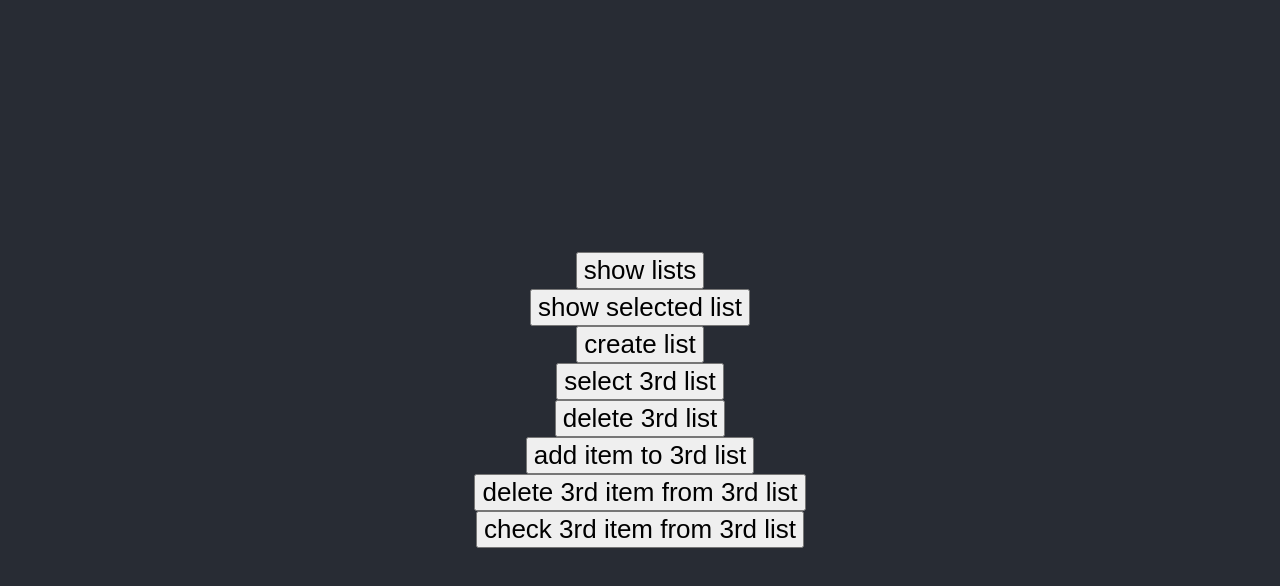
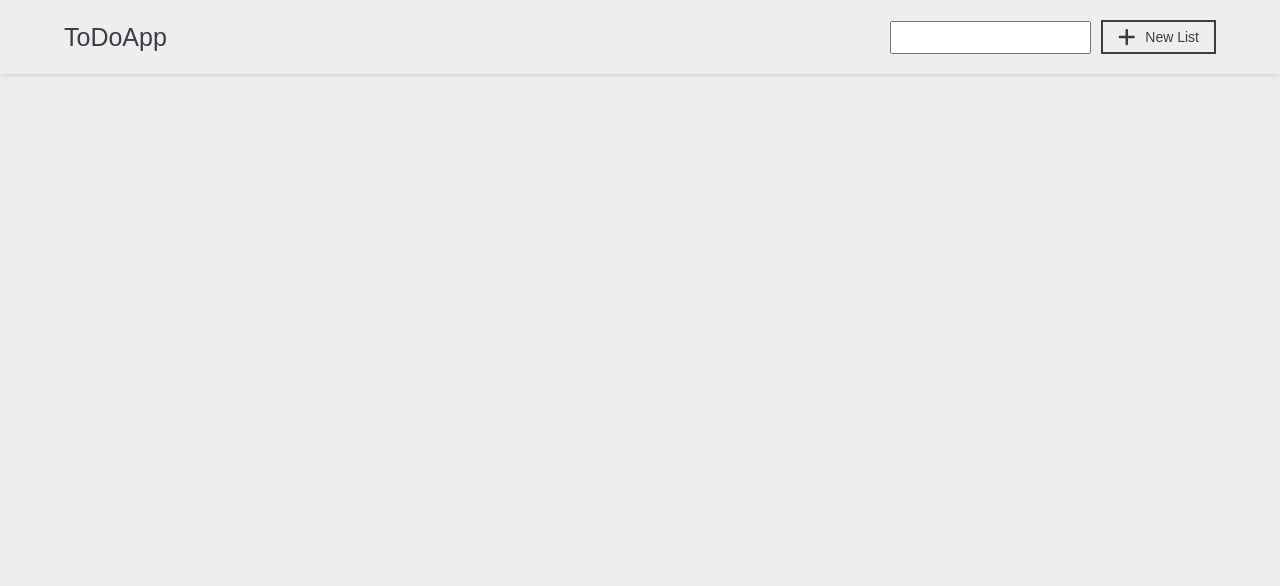
Before and after one commit to danilonakai/todoapp, a React (Vite) app: page / in a window 1280 px wide. Shown: the top 586 px of the page. Built offline with nearby package versions, Linux system fonts and the light colour scheme.

Commit message:
Created the app UI

```diff
--- a/package.json
+++ b/package.json
@@ -8,6 +8,9 @@
     "preview": "vite preview"
   },
   "dependencies": {
+    "@fortawesome/fontawesome-svg-core": "^6.1.1",
+    "@fortawesome/free-solid-svg-icons": "^6.1.1",
+    "@fortawesome/react-fontawesome": "^0.1.18",
     "react": "^17.0.2",
     "react-dom": "^17.0.2"
   },
--- a/src/App.jsx
+++ b/src/App.jsx
@@ -1,4 +1,5 @@
 import { useState } from 'react';
+import './assets/css/reset.css';
 import Todo from './components/Todo/Todo';
 
 function App() {
--- a/src/components/Todo/Todo.css
+++ b/src/components/Todo/Todo.css
@@ -1,56 +1,153 @@
-body {
-  margin: 0;
-  font-family: -apple-system, BlinkMacSystemFont, 'Segoe UI', 'Roboto', 'Oxygen',
-    'Ubuntu', 'Cantarell', 'Fira Sans', 'Droid Sans', 'Helvetica Neue',
-    sans-serif;
-  -webkit-font-smoothing: antialiased;
-  -moz-osx-font-smoothing: grayscale;
+*,h1,h2,h3,h4,h5,h6,span,p,strong{
+    font-family: 'Raleway',sans-serif;
 }
 
-code {
-  font-family: source-code-pro, Menlo, Monaco, Consolas, 'Courier New',
-    monospace;
+.container{
+    width:90%;
+    margin:0 auto;
 }
 
-.App {
-  text-align: center;
+#todo{
+    background-color: #eee;
+    width:100%;
+    min-height: 100vh;
+}
+#todo header{
+    padding: 20px 0;
+    box-shadow: 0px 1px 5px 0px #ccc;
+    margin-bottom:40px;
+}
+#todo header .container{
+    display:flex;
+    align-items: center;
+    justify-content:space-between;
+}
+#todo header h1{
+    font-size:25px;
+    font-weight: 400;
+    color:#393e46;
 }
 
-.App-logo {
-  height: 40vmin;
-  pointer-events: none;
+#todo header div{
+    display: flex;
+    align-items: center;
+}
+#todo header input[type=text]{
+    padding: 7px 10px;
+    outline: none;
+    margin-right: 10px;
+}
+#todo header button{
+    border:2px solid #393e46;
+    background-color:transparent;
+    padding:5px 15px;
+    display:flex;
+    align-items: center;
+    color:#393e46;
+    font-size:14px;
+    outline:none;
+}
+#todo header button:hover{
+    background-color:#393e46;
+    color:#fff;
+    cursor:pointer;
+}
+#todo header svg{
+    font-size:20px;
+    margin-right: 10px;
 }
 
-@media (prefers-reduced-motion: no-preference) {
-  .App-logo {
-    animation: App-logo-spin infinite 20s linear;
-  }
+
+#todo section{
+    display: flex;
+    justify-content: space-between;
 }
-
-.App-header {
-  background-color: #282c34;
-  min-height: 100vh;
-  display: flex;
-  flex-direction: column;
-  align-items: center;
-  justify-content: center;
-  font-size: calc(10px + 2vmin);
-  color: white;
+#todo section aside{
+    width:30%;
+    overflow-y: auto;
 }
-
-.App-link {
-  color: #61dafb;
+#todo section aside ul{
+    width:100%;
+    box-sizing: border-box;
+    padding:25px;
 }
-
-@keyframes App-logo-spin {
-  from {
-    transform: rotate(0deg);
-  }
-  to {
-    transform: rotate(360deg);
-  }
+#todo section aside ul li{
+    width: 100%;
+    padding:15px 10px;
+    box-sizing: border-box;
+    cursor:pointer;
 }
-
-button {
-  font-size: calc(10px + 2vmin);
+#todo section aside ul li:last-of-type{
+    border-bottom: none;
 }
+#todo section aside ul li:hover{
+    box-shadow: 1px 1px 3px 1px #ccc;
+}
+#todo section article{
+    width: 68%;
+    box-sizing: border-box;
+    padding:25px;
+}
+#todo section article .header svg{
+    display: none;
+    font-size: 14px;
+    vertical-align: top;
+    cursor: pointer;
+    color: #444;
+}
+#todo section article .add-item{
+    display: none;
+    align-items: center;
+    margin-bottom: 30px;
+}
+#todo section article input[type=text]{
+    padding: 7px 10px;
+    outline: none;
+    margin-right: 10px;
+}
+#todo section article button{
+    border:2px solid #393e46;
+    background-color:transparent;
+    padding:5px 15px;
+    display:flex;
+    align-items: center;
+    color:#393e46;
+    font-size:14px;
+    outline:none;
+}
+#todo section article button:hover{
+    background-color:#393e46;
+    color:#fff;
+    cursor:pointer;
+}
+#todo section article button svg{
+    font-size:20px;
+    margin-right: 10px;
+}
+#todo section article h2{
+    font-size: 24px;
+    margin-bottom: 15px;
+    display: inline-block;
+    margin-right: 10px;
+}
+#todo section article ul li{
+    display:flex;
+    align-items: center;
+    padding:5px 10px;
+}
+#todo section article ul li:hover{
+    box-shadow: 1px 1px 3px 1px #ccc;
+}
+#todo section article ul li svg{
+    color:#444;
+    margin-right: 5px;
+    cursor: pointer;
+}
+#todo section article ul li input[type=checkbox]{
+    width:20px;
+    height:20px;
+    margin-right: 10px;
+}
+#todo section article ul li label{
+    font-size:16px;
+}
--- a/src/components/Todo/Todo.jsx
+++ b/src/components/Todo/Todo.jsx
@@ -1,6 +1,8 @@
 import React, { Component } from 'react';
 import './Todo.css';
 // import { useState } from 'react';
+import { FontAwesomeIcon } from '@fortawesome/react-fontawesome'
+import { faPlus,faTrash } from '@fortawesome/free-solid-svg-icons'
 
 export default class Todo extends Component{
     constructor(props) {
@@ -18,13 +20,24 @@ export default class Todo extends Component{
     }
 
     componentDidMount(){
+        let list_id = localStorage.getItem('list_id');
+        let item_id = localStorage.getItem('item_id');
+        let data = localStorage.getItem('data');
 
+        if(list_id !== null && item_id !== null && data !== null){
+            this.setState({
+                list_id: list_id,
+                item_id: item_id,
+                data: JSON.parse(data)
+            });
+        }
     }
 
-    create_list(title){
+    create_list(){
         let id = this.state.list_id;
         let data = this.state.data;
         let new_data = JSON.parse(JSON.stringify(data));
+        let title = document.getElementById('list-title').value;
 
         new_data.lists.push({
             id: id,
@@ -35,7 +48,10 @@ export default class Todo extends Component{
         this.setState({
             data: new_data,
             list_id: id+1
-        },()=> console.log(this.state.data));
+        },()=> {
+            this.clean_input("list");
+            this.save_data();
+        });
     }
 
     select_list(id){
@@ -49,7 +65,9 @@ export default class Todo extends Component{
                     title: selected_list.title,
                     items: selected_list.items
                 }
-            },()=> alert("List selected!"));
+            },()=> {
+                document.querySelector('#todo section article .header svg').style.display = "inline";
+            });
         }
     }
 
@@ -66,19 +84,26 @@ export default class Todo extends Component{
                     if(this.state.selected_list.id === id){
                         this.setState({
                             selected_list: null
+                        },()=>{
+                            this.save_data();
+                            this.clean_input("all");
                         });
                     }
-
-                    alert("List deleted!");
                 });
             }
         }
     }
 
-    add_item_to_list(list_id,item_title){
+    add_item_to_list(){
         let id = this.state.item_id;
         let data = this.state.data;
         let new_data = [];
+        let list_id;
+        let item_title = document.getElementById('item-title').value;
+
+        if(this.state.selected_list !== null){
+            list_id = this.state.selected_list.id;
+        }
 
         data.lists.forEach(list => {
             if(list.id === list_id){
@@ -98,7 +123,8 @@ export default class Todo extends Component{
             item_id: id+1,
             data: new_data
         }, () => {
-            console.log(this.state.data);
+            this.clean_input("item");
+            this.save_data();
         });
     }
 
@@ -119,7 +145,7 @@ export default class Todo extends Component{
         this.setState({
             data: new_data
         }, () => {
-            console.log(this.state.data);
+            this.save_data();
         });
     }
 
@@ -150,19 +176,130 @@ export default class Todo extends Component{
 
         new_data = { lists:  new_data};
 
+        console.log(new_data);
+
         this.setState({
             data: new_data
         }, () => {
-            console.log(this.state.data);
+            this.save_data();
         });
+    }
+
+    save_data(){
+        localStorage.setItem('list_id',this.state.list_id);
+        localStorage.setItem('item_id',this.state.item_id);
+        localStorage.setItem('data',JSON.stringify(this.state.data));
+    }
+
+    clean_input(type){
+        if(type === "all"){
+            document.querySelector('#todo section article .header svg').style.display = "none";
+            document.querySelector('#todo section article .add-item').style.display = "none";
+        }else if(type === "list"){
+            document.getElementById('list-title').value = "";
+        }else if(type === "item"){
+            document.getElementById('item-title').value = "";
+        }
+    }
+
+    print_converted_lists(){
+        let data = this.state.data.lists;
+        let lists = [];
+        let result;
+
+        data.forEach(list=> {
+            lists.push(<li onClick={()=> this.select_list(list.id)}><span>{list.title}</span></li>);
+        });
+
+        result = (<ul>{lists}</ul>);
+
+        return result;
+    }
+
+    print_selected_list(){
+        let all_lists = this.state.data.lists;
+        let selected_list = null;
+        let title;
+        let items = [];
+
+        if(all_lists.length > 0 && this.state.selected_list !== null){
+            selected_list = all_lists.filter(list=> list.id === this.state.selected_list.id)[0];
+        }
+
+        if(selected_list !== null && selected_list !== undefined){
+            title = selected_list.title;
+
+            document.querySelector('#todo section article .add-item').style.display = "flex";
+
+
+            if(selected_list.items.length > 0){
+                selected_list.items.forEach(item=> {
+                    items.push(
+                        <li>
+                            <FontAwesomeIcon icon={faTrash} onClick={()=> this.delete_item_from_list(selected_list.id,item.id)} />
+                            <input type="checkbox" id={item.id+"-"+item.title} onChange={()=> this.check_item(selected_list.id,item.id)} checked={item.checked} />
+                            <label htmlFor={item.id+"-"+item.title}>{item.title}</label>
+                        </li>
+                    );
+                });
+            }
+
+        }
+
+        return (
+            <div>
+                <div className="header">
+                    <h2>{title}</h2>
+                    <FontAwesomeIcon icon={faTrash} onClick={()=> this.delete_list(selected_list.id)} />
+                </div>
+
+                <div className="add-item">
+                    <input type="text" id="item-title"/>
+                    <button onClick={()=> this.add_item_to_list()}><FontAwesomeIcon icon={faPlus} /> Add item</button>
+                </div>
+
+                <ul>
+                    {items}
+                </ul>
+            </div>
+        )
     }
 
 
 
     render(){
         return (
-            <header className="App-header">
-                <button onClick={() => console.log(this.state.data)}>show lists</button>
+            <div id="todo">
+                <header>
+                    <div className="container">
+                        <h1>ToDoApp</h1>
+
+                        <div>
+                            <input type="text" id="list-title" />
+                            <button onClick={()=> this.create_list()}>
+                                <FontAwesomeIcon icon={faPlus} />
+                                New List
+                            </button>
+                        </div>
+                    </div>
+                </header>
+
+                <section className="container">
+                    <aside>
+                        {this.print_converted_lists()}
+                    </aside>
+
+                    <article>
+                        {this.print_selected_list()}
+                    </article>
+                </section>
+
+
+
+
+
+
+                {/* <button onClick={() => console.log(this.state.data)}>show lists</button>
 
                 <button onClick={() => console.log(this.state.selected_list)}>show selected list</button>
 
@@ -176,8 +313,8 @@ export default class Todo extends Component{
 
                 <button onClick={() => this.delete_item_from_list(3,3)}>delete 3rd item from 3rd list</button>
 
-                <button onClick={() => this.check_item(3,1)}>check 3rd item from 3rd list</button>
-            </header>
+                <button onClick={() => this.check_item(3,1)}>check 3rd item from 3rd list</button> */}
+            </div>
         )
     }
 }
```
Also changed, not shown: 1 other file (tests, documents, lock files or other folders).
